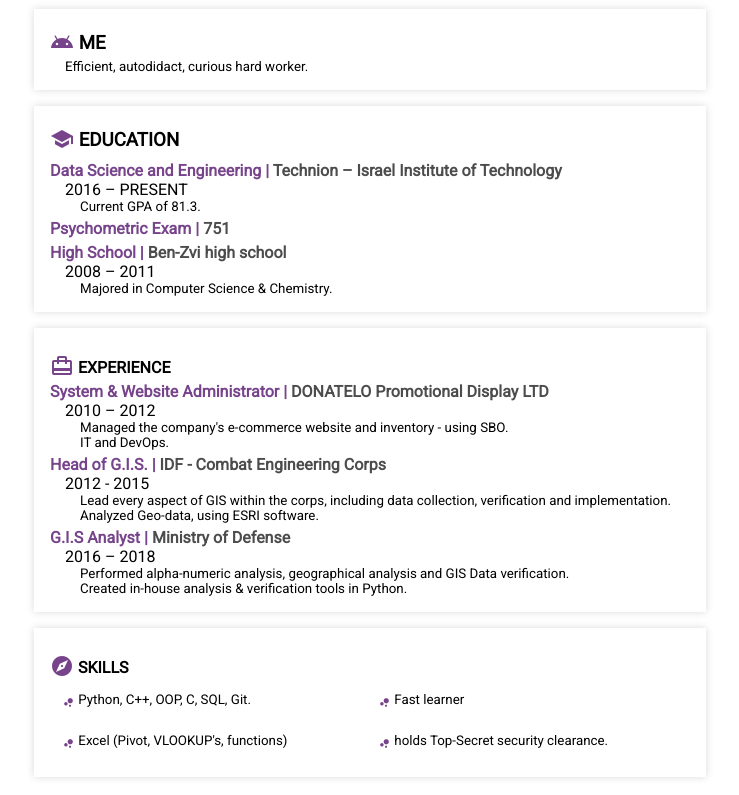
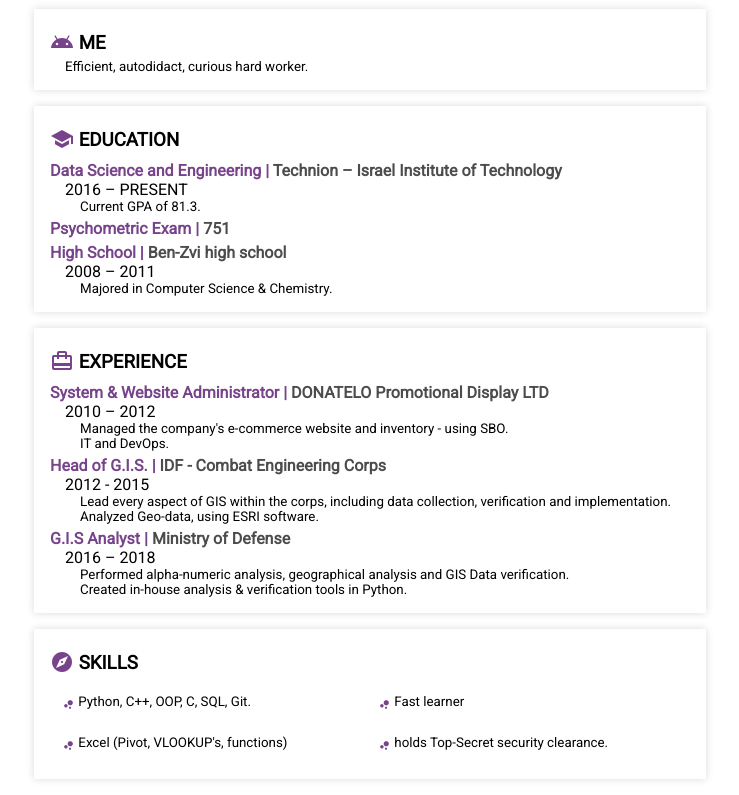
Before and after one commit to afikbar/cv_app, a plain HTML site: page index.html in a window 1280 px wide. Shown: the part 195-990 px from the top of the page, without its empty margins (270-1009 px from the left). Drawn offline with Linux system fonts and the light colour scheme.

Commit message:
[web] fix sizing bug :bug:

```diff
--- a/index.html
+++ b/index.html
@@ -68,8 +68,8 @@
             </div>
         </div>
         <div class="card exp">
-            <h4 style="font-weight: bold"><i class="material-icons" style="color: #77448B">card_travel</i> EXPERIENCE
-            </h4>
+            <h3 style="font-weight: bold"><i class="material-icons" style="color: #77448B">card_travel</i> EXPERIENCE
+            </h3>
             <h4><span style="color: #77448B">System & Website Administrator | </span>
                 <span style="color: #4C4C4C">DONATELO Promotional Display LTD</span></h4>
             <div class="indent-text flex-container-col">
@@ -97,7 +97,7 @@
             </div>
         </div>
         <div class="card skill">
-            <h4 style="font-weight: bold"><i class="material-icons" style="color: #77448B">explore</i> SKILLS</h4>
+            <h3 style="font-weight: bold"><i class="material-icons" style="color: #77448B">explore</i> SKILLS</h3>
             <table>
                 <tr>
                     <td align="left">
```
